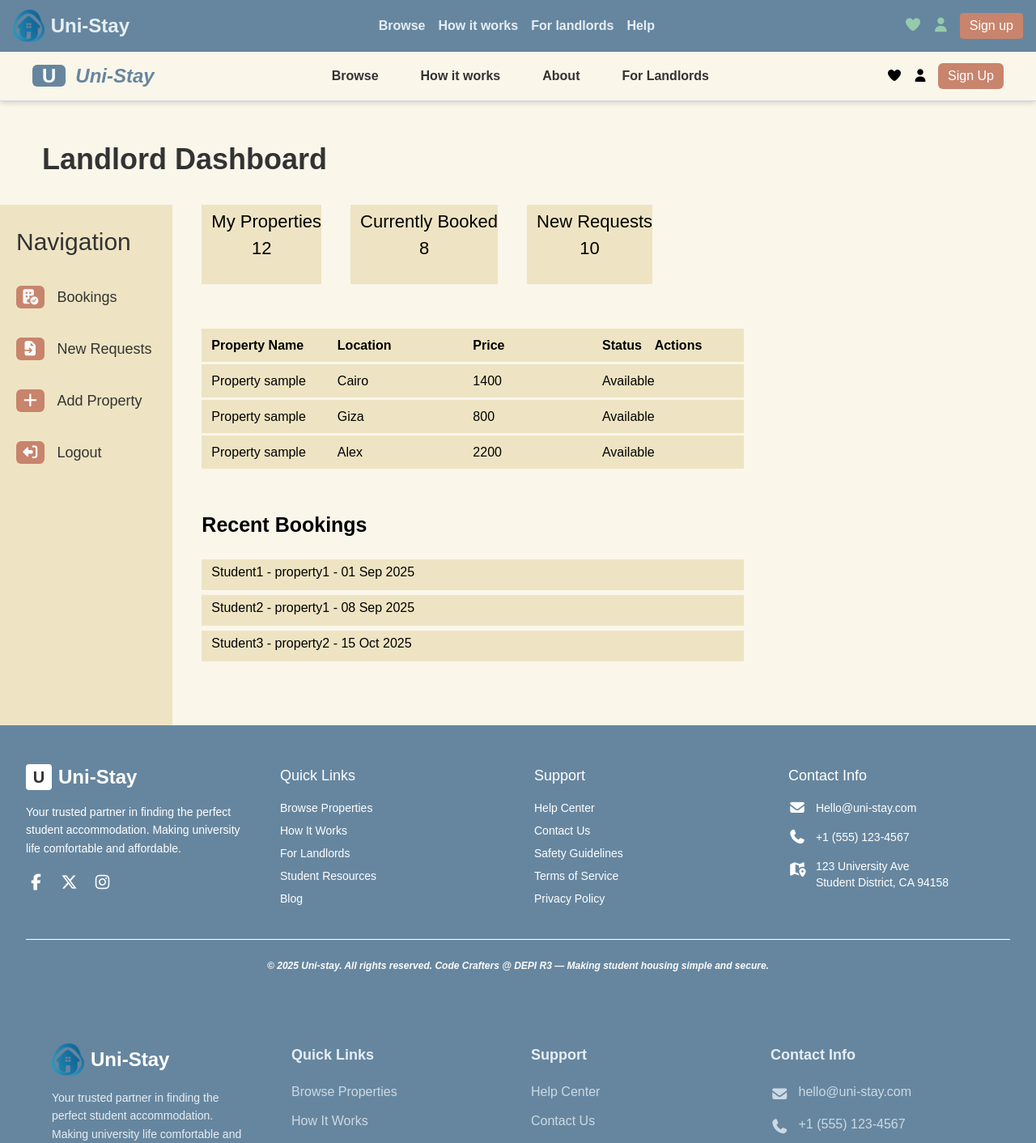
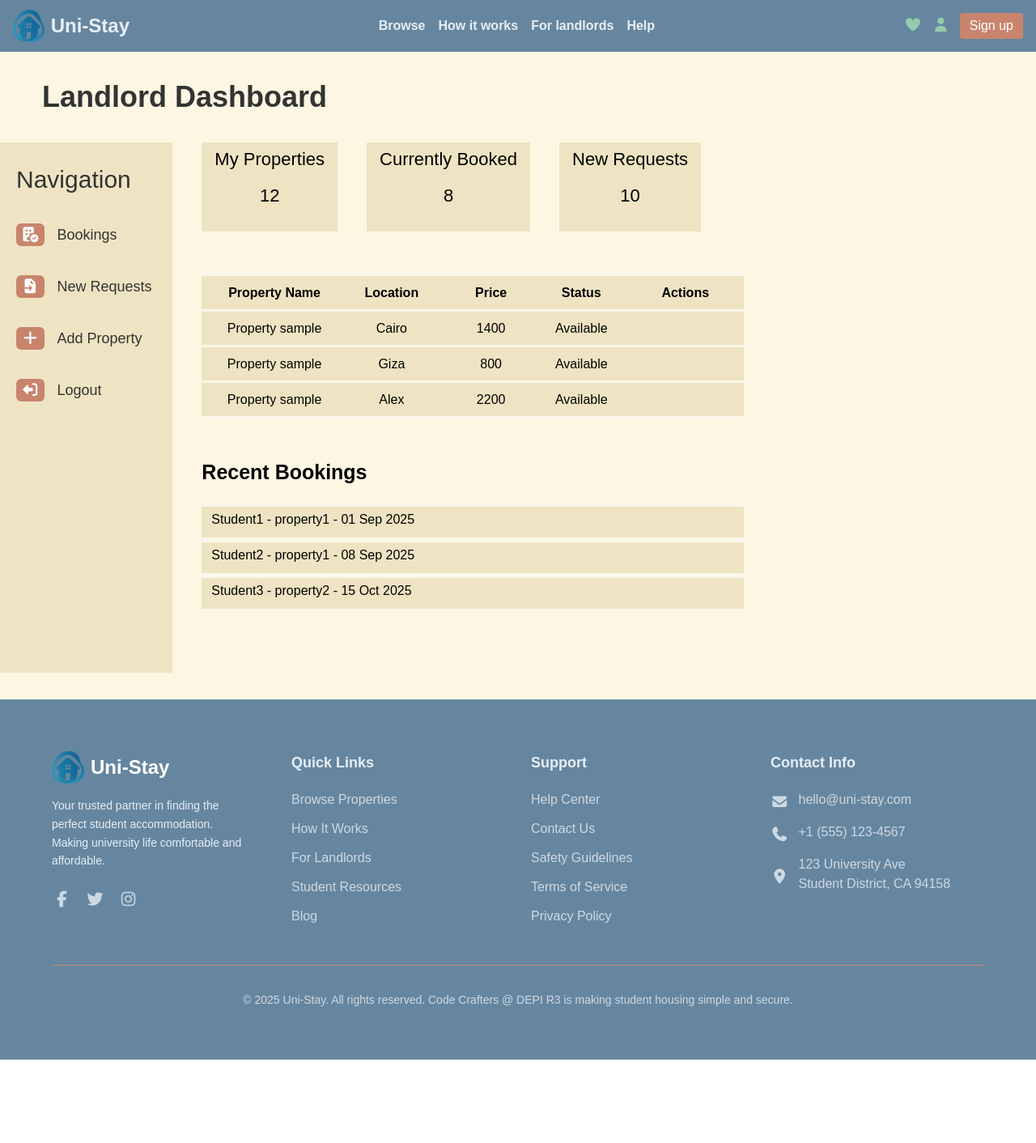
Before and after one commit to AbdallahAbozeid/uni-stay-react, a React (Vite) app: page /landlord-dashboard in a window 1280 px wide. Shown: the top 1412 px of the page at 81% size. After the commit the page ends 1309 px from the top, so only its background shows below. Built offline with nearby package versions, Linux system fonts and the light colour scheme.

Commit message:
amending landlord-dashbord page

```diff
--- a/src/pages/LandlordDashboard.jsx
+++ b/src/pages/LandlordDashboard.jsx
@@ -1,65 +1,9 @@
-import React, { useState } from "react";
+import React from "react";
 
 const LandlordDashboard = () => {
-  const [navOpen, setNavOpen] = useState(false);
-
-  const toggleNav = () => setNavOpen(!navOpen);
 
   return (
-    <div className="bg-[#FAF6EA] min-h-screen">
-      {/* ======================== HEADER ======================== */}
-      <header>
-        <nav className="bg-[#FAF6EA] py-2.5 border-b border-gray-300 shadow-md mb-8 md:mb-13">
-          <div className="flex justify-between items-center container mx-auto px-4 md:px-10 leading-normal">
-
-            {/* Logo */}
-            <div className="flex items-center">
-              <a href="#Home">
-                <span className="border-0 rounded-md px-3 bg-[#66869F] text-white font-extrabold text-2xl leading-normal">
-                  U
-                </span>
-                <span className="text-[#66869F] font-bold text-2xl ml-3">
-                  <i>Uni-Stay</i>
-                </span>
-              </a>
-            </div>
-
-            {/* Desktop Nav */}
-            <div
-              id="navbarNav"
-              className={`${
-                navOpen ? "block" : "hidden"
-              } absolute top-full left-0 w-full bg-[#FAF6EA] border-b md:static md:flex md:w-auto md:border-b-0 md:justify-items-center md:mx-auto z-10`}
-            >
-              <ul className="flex flex-col md:flex-row space-y-2 md:space-y-0 p-4 md:p-0 space-x-0 md:space-x-4 lg:space-x-9 text-[#333333] font-bold text-md">
-                <li><a href="#" className="block p-2">Browse</a></li>
-                <li><a href="#" className="block p-2">How it works</a></li>
-                <li><a href="#" className="block p-2">About</a></li>
-                <li><a href="#" className="block p-2">For Landlords</a></li>
-              </ul>
-            </div>
-
-            {/* Right Buttons */}
-            <div className="flex items-center">
-              <span><a href="#"><i className="fa-solid fa-heart"></i></a></span>
-              <span className="mx-2 md:mx-3"><a href="#"><i className="fa-solid fa-user"></i></a></span>
-
-              <button className="text-white bg-[#C8846C] rounded-md px-2 py-1 md:px-3 font-medium text-sm md:text-base">
-                <a href="#">Sign Up</a>
-              </button>
-
-              {/* Mobile Toggle */}
-              <button
-                onClick={toggleNav}
-                className="md:hidden ml-3 text-[#333] focus:outline-none"
-                aria-label="Toggle navigation"
-              >
-                <i className="fa-solid fa-bars"></i>
-              </button>
-            </div>
-          </div>
-        </nav>
-      </header>
+    <div className="bg-us-cream min-h-screen pt-9">
 
       {/* ======================== PAGE TITLE ======================== */}
       <h1 className="text-3xl md:text-4xl font-bold text-[#333] ml-4 md:ml-13 mb-6 md:mb-9">
@@ -119,22 +63,22 @@ const LandlordDashboard = () => {
             <div className="grid grid-cols-1 sm:grid-cols-3 gap-4 md:flex md:flex-row md:gap-9 md:ml-9">
               <a href="#">
                 <div className="flex flex-col cards text-[22px] bg-[#eee3c2f3]">
-                  <h3 className="flex justify-start pl-3 pt-1">My Properties</h3>
-                  <p className="flex justify-center pb-7 my-auto">12</p>
+                  <h3 className="flex justify-center pt-1 px-4">My Properties</h3>
+                  <p className="flex justify-center pb-7 mt-3">12</p>
                 </div>
               </a>
 
               <a href="#">
                 <div className="flex flex-col cards text-[22px] bg-[#eee3c2f3]">
-                  <h3 className="flex justify-start pl-3 pt-1">Currently Booked</h3>
-                  <p className="flex justify-center pb-7 my-auto">8</p>
+                  <h3 className="flex justify-center pt-1 px-4">Currently Booked</h3>
+                  <p className="flex justify-center pb-7 mt-3">8</p>
                 </div>
               </a>
 
               <a href="#">
                 <div className="flex flex-col cards text-[22px] bg-[#eee3c2f3]">
-                  <h3 className="flex justify-start pl-3 pt-1">New Requests</h3>
-                  <p className="flex justify-center pb-7 my-auto">10</p>
+                  <h3 className="flex justify-center pt-1 px-4">New Requests</h3>
+                  <p className="flex justify-center pb-7 mt-3">10</p>
                 </div>
               </a>
             </div>
@@ -143,12 +87,12 @@ const LandlordDashboard = () => {
           {/* ===== Properties Table ===== */}
           <section className="mt-8 md:mt-13 md:ml-9 overflow-x-auto">
             <table className="text-start w-full md:w-[670px] min-w-[600px] border-collapse">
-              <thead className="text-left">
+              <thead className="text-center">
                 <tr className="h-11 bg-[#eee3c2f3] border-y-3 border-[#FAF6EA]">
                   <th className="pl-3 w-1/4">Property Name</th>
-                  <th className="w-1/4">Location</th>
+                  <th className="w-1/5">Location</th>
                   <th className="w-1/6">Price</th>
-                  <th className="pl-3 md:pl-12 w-1/6">Status</th>
+                  <th className="w-1/6">Status</th>
                   <th className="w-auto">Actions</th>
                 </tr>
               </thead>
@@ -159,11 +103,11 @@ const LandlordDashboard = () => {
                   { name: "Property sample", location: "Giza", price: "800" },
                   { name: "Property sample", location: "Alex", price: "2200" },
                 ].map((row, index) => (
-                  <tr key={index} className="h-11 bg-[#eee3c2f3] border-y-3 border-[#FAF6EA]">
+                  <tr key={index} className="h-11 bg-[#eee3c2f3] border-y-3 border-[#FAF6EA] text-center">
                     <td className="pl-3">{row.name}</td>
                     <td>{row.location}</td>
                     <td>{row.price}</td>
-                    <td className="pl-3 md:pl-12">Available</td>
+                    <td>Available</td>
                     <td></td>
                   </tr>
                 ))}
@@ -189,100 +133,6 @@ const LandlordDashboard = () => {
           </section>
         </main>
       </div>
-
-      {/* ======================== FOOTER ======================== */}
-      <footer className="bg-[#66869F] pt-12 pb-6">
-        <div className="max-w-7xl mx-auto px-4 sm:px-6 lg:px-8 footer-text">
-
-          <div className="grid grid-cols-1 md:grid-cols-4 gap-8 md:gap-10 border-b bg-[#66869F] text-white pb-8 md:pb-10">
-
-            {/* Brand */}
-            <div>
-              <div className="flex items-center mb-4">
-                <div className="w-8 h-8 bg-white text-[#333] flex items-center justify-center font-extrabold text-xl rounded mr-2">
-                  U
-                </div>
-                <span className="text-2xl font-semibold">Uni-Stay</span>
-              </div>
-
-              <p className="text-sm leading-relaxed mb-4">
-                Your trusted partner in finding the perfect student accommodation. Making university life comfortable and affordable.
-              </p>
-
-              <div className="flex space-x-4 text-xl">
-                <a href="#"><i className="fa-brands fa-facebook-f"></i></a>
-                <a href="#"><i className="fa-brands fa-x-twitter"></i></a>
-                <a href="#"><i className="fa-brands fa-instagram"></i></a>
-              </div>
-            </div>
-
-            {/* Quick Links */}
-            <div>
-              <h3 className="text-lg font-medium mb-4 text-white">Quick Links</h3>
-              <ul className="space-y-2 text-sm">
-                <li><a href="#" className="footer-link">Browse Properties</a></li>
-                <li><a href="#" className="footer-link">How It Works</a></li>
-                <li><a href="#" className="footer-link">For Landlords</a></li>
-                <li><a href="#" className="footer-link">Student Resources</a></li>
-                <li><a href="#" className="footer-link">Blog</a></li>
-              </ul>
-            </div>
-
-            {/* Support */}
-            <div>
-              <h3 className="text-lg font-medium mb-4 text-white">Support</h3>
-              <ul className="space-y-2 text-sm">
-                <li><a href="#" className="footer-link">Help Center</a></li>
-                <li><a href="#" className="footer-link">Contact Us</a></li>
-                <li><a href="#" className="footer-link">Safety Guidelines</a></li>
-                <li><a href="#" className="footer-link">Terms of Service</a></li>
-                <li><a href="#" className="footer-link">Privacy Policy</a></li>
-              </ul>
-            </div>
-
-            {/* Contact Info */}
-            <div>
-              <h3 className="text-lg font-medium mb-4 text-white">Contact Info</h3>
-              <div className="space-y-4 text-sm">
-                <div className="flex items-center">
-                  <span className="mr-3">
-                    <i className="fa-solid fa-envelope fa-lg"></i>
-                  </span>
-                  <a href="mailto:hello@uni-stay.com" className="footer-link">Hello@uni-stay.com</a>
-                </div>
-
-                <div className="flex items-center">
-                  <span className="mr-3">
-                    <i className="fa-solid fa-phone fa-lg"></i>
-                  </span>
-                  <span>+1 (555) 123-4567</span>
-                </div>
-
-                <div className="flex">
-                  <span className="mr-3 mt-1">
-                    <i className="fa-solid fa-map-location-dot fa-lg"></i>
-                  </span>
-                  <div>
-                    <span>123 University Ave</span><br />
-                    <span>Student District, CA 94158</span>
-                  </div>
-                </div>
-              </div>
-            </div>
-
-          </div>
-
-          {/* Footer Bottom */}
-          <div className="pt-6 text-center text-xs text-white opacity-98 font-semibold">
-            <p>
-              <i>
-                © 2025 Uni-stay. All rights reserved. Code Crafters @ DEPI R3 — Making student housing simple and secure.
-              </i>
-            </p>
-          </div>
-
-        </div>
-      </footer>
     </div>
   );
 };
```
